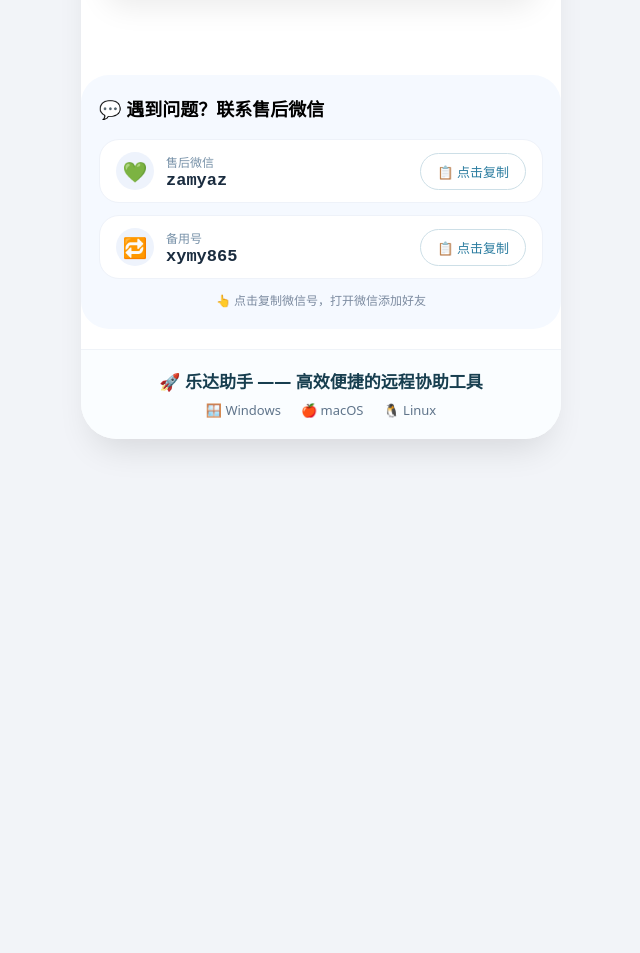
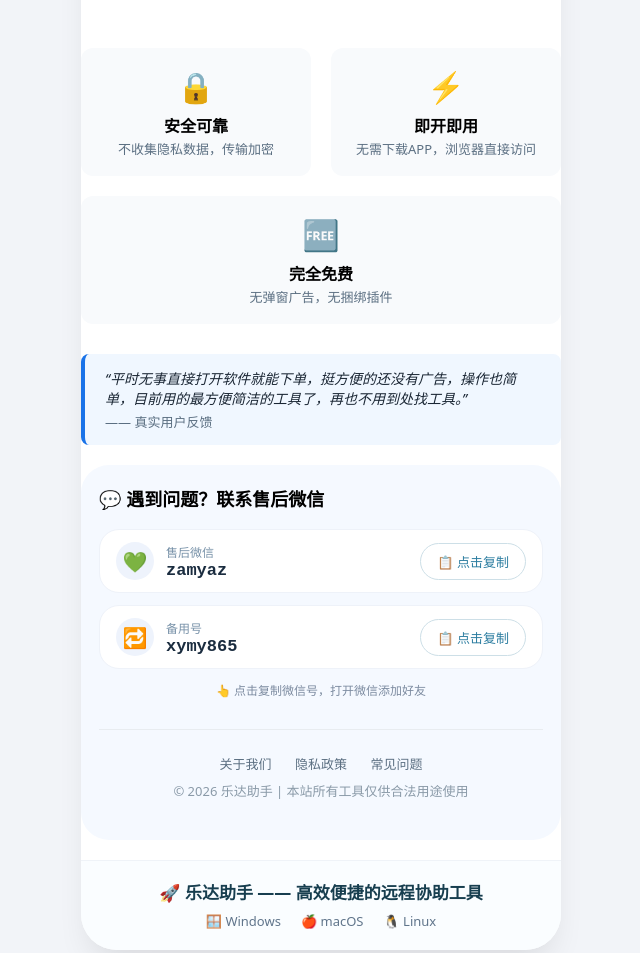
Before and after one commit to quest-mind/ld888, a plain HTML site: page index.html in a window 1280 px wide. Shown: the part 660-1613 px from the top of the page, without its empty margins (319-959 px from the left). Before the commit the page ends 1139 px from the top, so only its background shows below. Drawn offline with Linux system fonts and the light colour scheme.

Commit message:
Revise content and enhance user experience sections
Updated text content and added new sections for features and user feedback.

```diff
--- a/index.html
+++ b/index.html
@@ -288,8 +288,10 @@
     <div class="content-padding">
         <div style="text-align: center;">
             <div class="app-title">乐达助手</div>
-<p style="font-size:16px; color:#555; margin:8px 0;"><p style="font-size:16px; color:#555; margin:8px 0;">欢迎来到乐达助手，我们提供稳定、安全、高效的在线工具服务，为你解决日常使用中的各类需求
-使用乐达助手的在线工具，你可以扫码下载注册后，即可体验，全程无弹窗广告、无捆绑插件，所有功能完全免费开放。</p>
+<p style="font-size:16px; color:#555; margin:8px 0;"><p style="font-size:16px; color:#4a5a6a; max-width:600px; margin:10px auto; line-height:1.6;">
+  欢迎来到乐达助手 —— 无需注册，<strong>免费体验</strong>全部在线工具。<br>
+  安全、快速、无广告，一键解决你的日常需求。
+</p>
             <div class="compatible-badge">⚡ 鸿裕 · 乐达 · 乐事 · 乐运</div>
             <div class="data-interop">🔄 数据互通 · 多端通用</div>
         </div>
@@ -374,7 +376,7 @@
 </style>
 <div class="tool-box">
   <h2>🔧 乐达助手</h2>
-  <div class="sub">智能聚合工具 · 注册下载后即开即用</div>
+  <div class="sub">智能聚合工具 · 注册下载后即开即用 · </div>
   <!-- 主用线路（推荐） -->
   <a href="https://www.xcryzs22.cn/leda.html?aid=4313" class="main-btn" target="_blank" rel="noopener noreferrer">
     🚀 进入乐达（主站）
@@ -390,6 +392,32 @@
 </div>
 <!-- ========== 乐达助手模块结束 ========== -->
         </div>
+<!-- ===== 功能亮点（信任增强） ===== -->
+<div style="display:flex; flex-wrap:wrap; justify-content:center; gap:20px; max-width:700px; margin:30px auto; text-align:center;">
+  <div style="flex:1 1 150px; background:#f8fafc; border-radius:12px; padding:18px 12px;">
+    <div style="font-size:30px;">🔒</div>
+    <h4 style="margin:6px 0 2px; font-size:16px;">安全可靠</h4>
+    <p style="font-size:13px; color:#5b6f82; margin:0;">不收集隐私数据，传输加密</p>
+  </div>
+  <div style="flex:1 1 150px; background:#f8fafc; border-radius:12px; padding:18px 12px;">
+    <div style="font-size:30px;">⚡</div>
+    <h4 style="margin:6px 0 2px; font-size:16px;">即开即用</h4>
+    <p style="font-size:13px; color:#5b6f82; margin:0;">无需下载APP，浏览器直接访问</p>
+  </div>
+  <div style="flex:1 1 150px; background:#f8fafc; border-radius:12px; padding:18px 12px;">
+    <div style="font-size:30px;">🆓</div>
+    <h4 style="margin:6px 0 2px; font-size:16px;">完全免费</h4>
+    <p style="font-size:13px; color:#5b6f82; margin:0;">无弹窗广告，无捆绑插件</p>
+  </div>
+</div>
+
+<!-- ===== 用户评价（社会证明） ===== -->
+<div style="max-width:600px; margin:20px auto; padding:14px 20px; background:#f0f7ff; border-left:4px solid #1a73e8; border-radius:8px;">
+  <p style="font-size:14px; color:#1a2634; margin:0; font-style:italic;">
+    “平时无事直接打开软件就能下单，挺方便的还没有广告，操作也简单，目前用的最方便简洁的工具了，再也不用到处找工具。”
+    <span style="display:block; margin-top:4px; font-style:normal; color:#5b6f82; font-size:13px;">—— 真实用户反馈</span>
+  </p>
+</div>
         <!-- 联系方式 -->
         <div class="contact-card">
             <div class="contact-title">💬 遇到问题？联系售后微信</div>
@@ -418,6 +446,15 @@
             <div class="subnote" style="font-size:12px; color:#7c8ba0; text-align:center; margin-top:12px;">
                 👆 点击复制微信号，打开微信添加好友
             </div>
+<!-- ===== 底部信息 ===== -->
+<div style="text-align:center; margin-top:30px; padding:20px 10px; border-top:1px solid #e8ecf0; font-size:13px; color:#8a9aa8;">
+  <p style="margin:4px 0;">
+    <a href="#" style="color:#5b6f82; text-decoration:none; margin:0 10px;">关于我们</a>
+    <a href="#" style="color:#5b6f82; text-decoration:none; margin:0 10px;">隐私政策</a>
+    <a href="#" style="color:#5b6f82; text-decoration:none; margin:0 10px;">常见问题</a>
+  </p>
+  <p style="margin:8px 0 0;">© 2026 乐达助手 | 本站所有工具仅供合法用途使用</p>
+</div>
         </div>
     <div class="footer-slogan">
         <div class="main-slogan">🚀 乐达助手 —— 高效便捷的远程协助工具</div>
```
